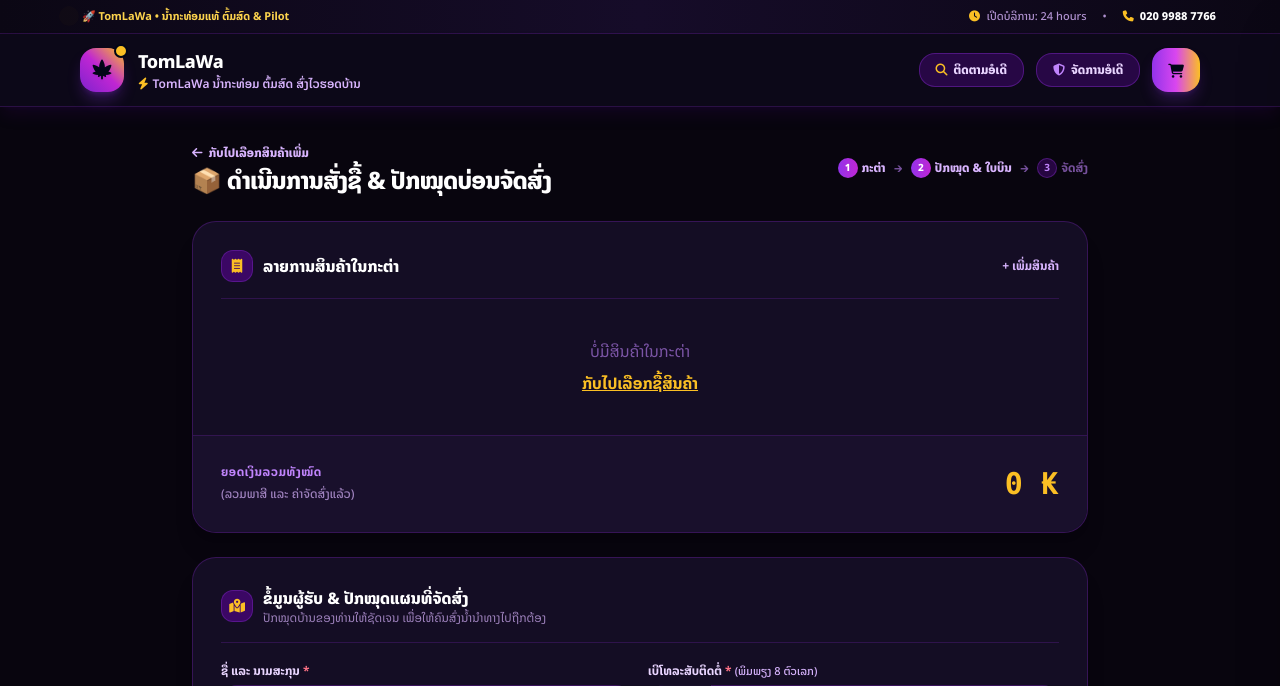
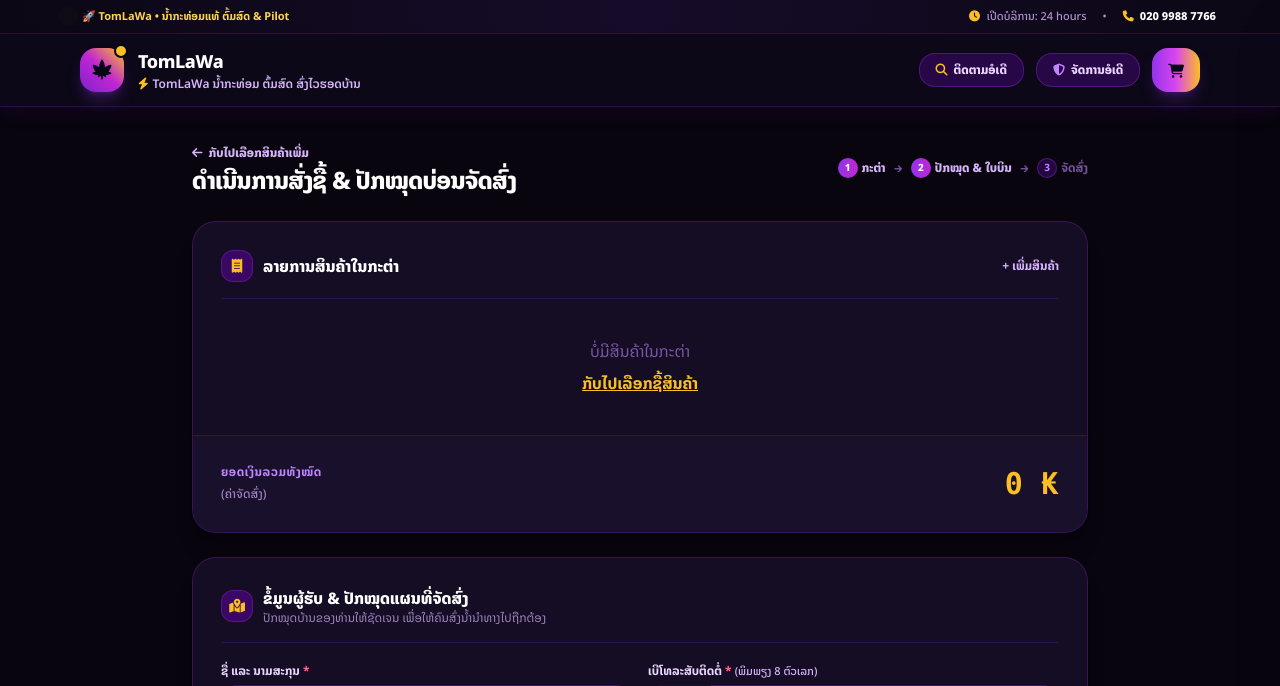
Before and after one commit to mangkorn1212/TomLaWa, a FastAPI app: page /checkout in a window 1280 px wide. Shown: the top 686 px of the page. Run offline with FastAPI, Linux system fonts and the light colour scheme; some libraries are stand-ins or nearby versions.

Commit message:
feat: apply user-approved Lao translations for checkout page

```diff
--- a/app/templates/checkout.html
+++ b/app/templates/checkout.html
@@ -18,7 +18,7 @@
         <span>ກັບໄປເລືອກສິນຄ້າເພີ່ມ</span>
       </a>
       <h2 class="text-xl sm:text-2xl font-black text-white tracking-tight">
-        📦 ດຳເນີນການສັ່ງຊື້ & ປັກໝຸດບ່ອນຈັດສົ່ງ
+        ດຳເນີນການສັ່ງຊື້ & ປັກໝຸດບ່ອນຈັດສົ່ງ
       </h2>
     </div>
 
@@ -64,7 +64,7 @@
       <div class="flex items-center justify-between pt-4 border-t border-purple-900/40 bg-[#19102c] -mx-6 sm:-mx-7 -mb-6 sm:-mb-7 p-6 sm:p-7 rounded-b-3xl">
         <div>
           <span class="text-xs text-purple-400 font-bold uppercase tracking-wider block">ຍອດເງິນລວມທັງໝົດ</span>
-          <span class="text-xs text-purple-300/70 font-medium">(ລວມພາສີ ແລະ ຄ່າຈັດສົ່ງແລ້ວ)</span>
+          <span class="text-xs text-purple-300/70 font-medium">(ຄ່າຈັດສົ່ງ)</span>
         </div>
         <span id="checkout-total-amount" class="text-2xl sm:text-3xl font-black text-amber-400 font-mono">0 ₭</span>
       </div>
```
